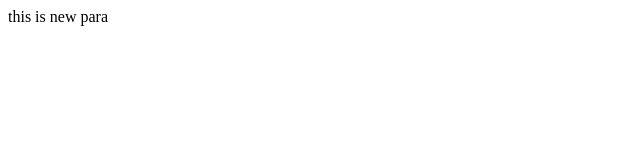
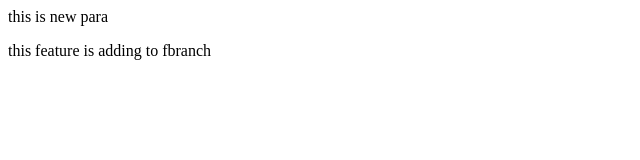
Before and after one commit to Zoyance/localrepo, a plain HTML site: page index.html in a window 1280 px wide. Shown: the whole page, without its empty margins (0-640 px from the left). Drawn offline with Linux system fonts and the light colour scheme.

Commit message:
Committing change to fbranch

```diff
--- a/index.html
+++ b/index.html
@@ -1 +1,2 @@
 <p>this is new para</p>
+<p>this feature  is adding to fbranch</p>
```
